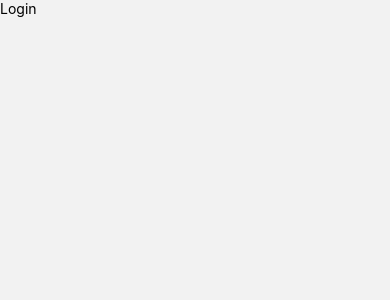
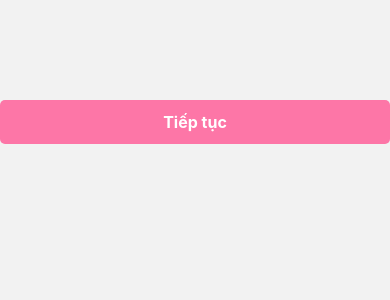
Before and after one commit to BrianLe188/cakeky-app, a React Native app: screen / in a window 390 px wide. Shown: the top 300 px of the page. Built offline with nearby package versions, Linux system fonts and the light colour scheme.

Commit message:
CkButton Component

```diff
--- a/src/components/CKButton/index.tsx
+++ b/src/components/CKButton/index.tsx
@@ -1,5 +1,62 @@
-interface ICKButtonProps {}
+import React from 'react';
+import { TouchableOpacity, Text, StyleSheet, TouchableOpacityProps, StyleProp, ViewStyle } from 'react-native';
 
-export default function CKButton({}: ICKButtonProps) {
-  return <></>;
+type CKButtonIconPosition = 'left' | 'right';
+type CKButtonVariant = 'main' | 'success' | 'danger' | 'info' | 'warn';
+interface ICKButtonProps extends TouchableOpacityProps {
+  title?: string;
+  icon?: React.ReactNode;
+  iconPosition?: CKButtonIconPosition;
+  variant?: CKButtonVariant;
+  onPress: () => void;
 }
+
+const styles = StyleSheet.create({
+  button: {
+    backgroundColor: '#FD76A7',
+    paddingVertical: 12,
+    paddingHorizontal: 20,
+    borderRadius: 5,
+    justifyContent: 'center',
+    alignItems: 'center',
+  },
+  buttonText: {
+    color: 'white',
+    fontSize: 16,
+    fontWeight: 'bold',
+  },
+
+  mainButton: {
+    backgroundColor: '#FD76A7',
+  },
+  successButton: {
+    backgroundColor: 'green',
+  },
+  dangerButton: {
+    backgroundColor: 'red',
+  },
+  infoButton: {
+    backgroundColor: 'blue',
+  },
+  warnButton: {
+    backgroundColor: 'yellow',
+  },
+});
+
+const buttonClasses: { [key in CKButtonVariant]: StyleProp<ViewStyle> } = {
+  main: styles.mainButton,
+  success: styles.successButton,
+  danger: styles.dangerButton,
+  info: styles.infoButton,
+  warn: styles.warnButton,
+};
+
+export default function CKButton({ title, icon, iconPosition = 'right', variant = 'main', onPress, style, ...props }: ICKButtonProps) {
+  return (
+    <TouchableOpacity style={[styles.button, buttonClasses[variant]]} onPress={onPress} {...props}>
+      {icon && iconPosition === 'left' && icon}
+      {title && <Text style={styles.buttonText}>{title}</Text>}
+      {icon && iconPosition === 'right' && icon}
+    </TouchableOpacity>
+  )
+}
--- a/src/screens/Login/index.tsx
+++ b/src/screens/Login/index.tsx
@@ -1,9 +1,14 @@
-import { View, Text } from "react-native";
+import { View } from "react-native";
+import CKButton from "../../components/CKButton";
 
 export default function Login() {
+  const handlePress = () => {
+    console.log('Button pressed!');
+  };
+
   return (
-    <View>
-      <Text>Login</Text>
+    <View style={{ marginTop: 100 }}>
+      <CKButton title="Tiếp tục" onPress={handlePress} variant='main' />
     </View>
   );
 }
```
Also changed, not shown: 2 other files (tests, documents, lock files or other folders).
